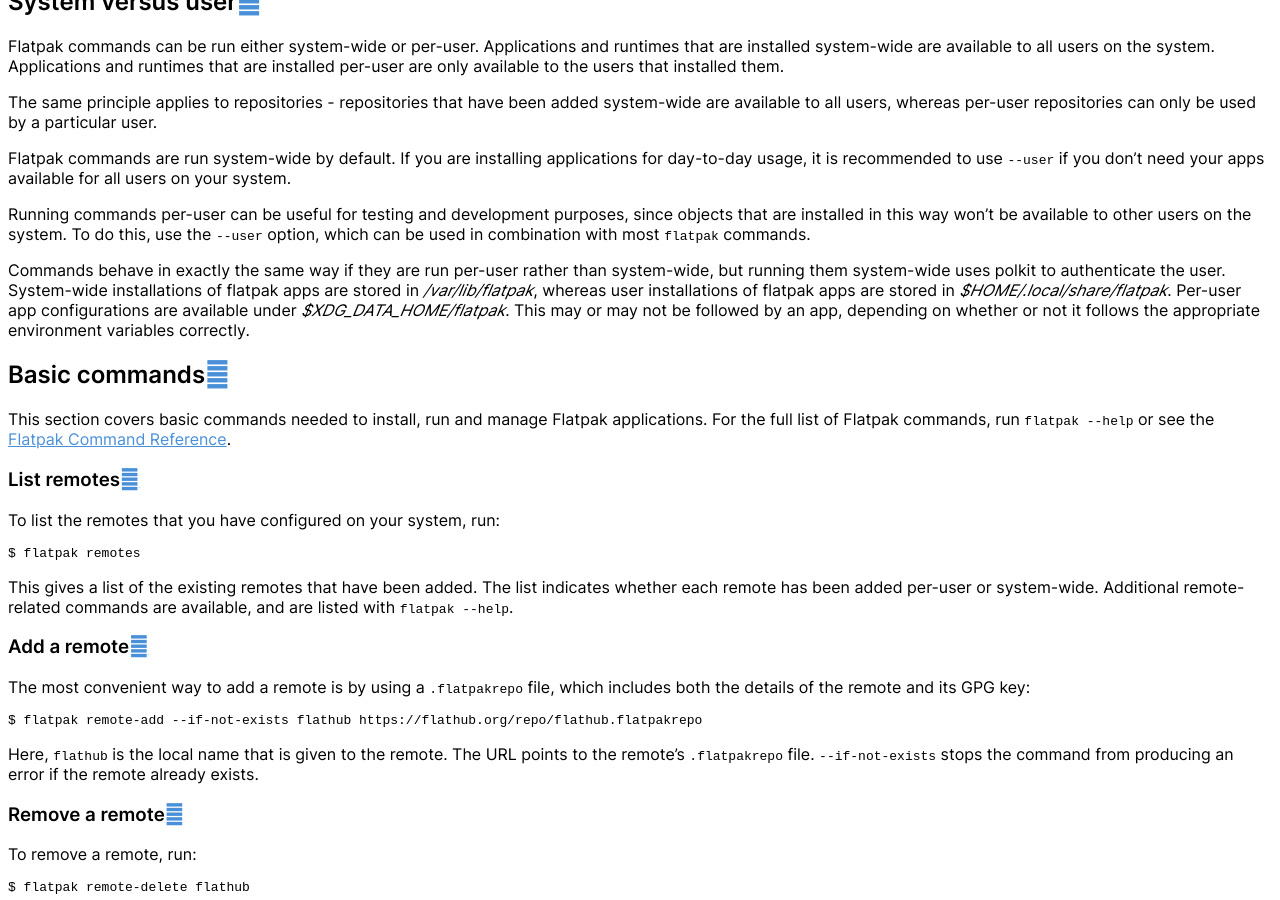
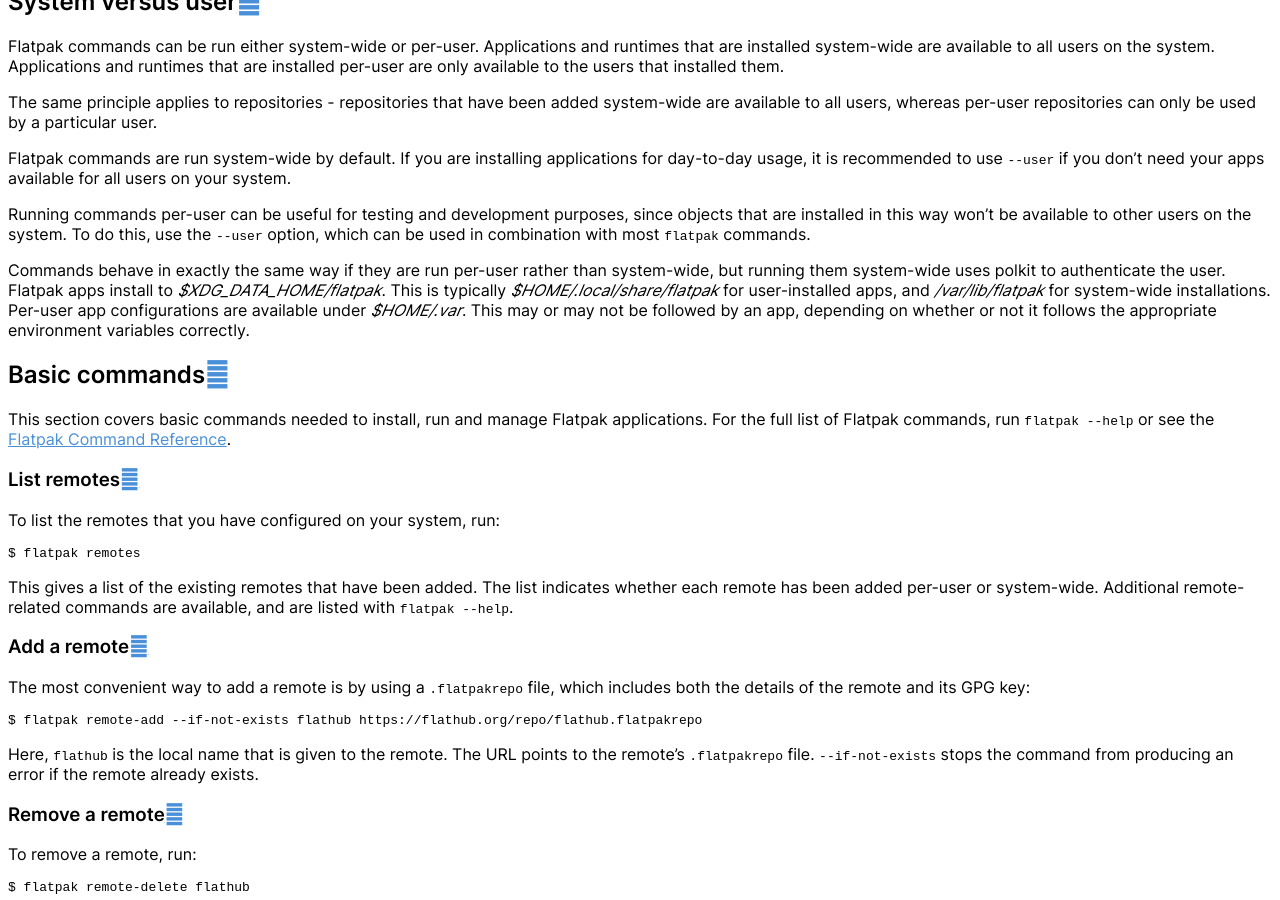
Before and after one commit to flatpak/flatpak-docs, a Sphinx documentation site: the page built from docs/using-flatpak.rst, in a window 1280 px wide and 900 px high, scrolled down 1495 px. Built offline with Sphinx 7.4.7 and the Read the Docs theme 2.0.0, drawn with Linux system fonts in a browser that asks for light colours.

Commit message:
Update using-flatpak.rst

```diff
--- a/docs/using-flatpak.rst
+++ b/docs/using-flatpak.rst
@@ -82,9 +82,9 @@ can be used in combination with most ``flatpak`` commands.
 
 Commands behave in exactly the same way if they are run per-user rather
 than system-wide, but running them system-wide uses polkit to authenticate the user.
-System-wide installations of flatpak apps are stored in `/var/lib/flatpak`,
-whereas user installations of flatpak apps are stored in `$HOME/.local/share/flatpak`.
-Per-user app configurations are available under `$XDG_DATA_HOME/flatpak`. This may or may not be
+Flatpak apps install to `$XDG_DATA_HOME/flatpak`. This is typically `$HOME/.local/share/flatpak`
+for user-installed apps, and `/var/lib/flatpak` for system-wide installations.
+Per-user app configurations are available under `$HOME/.var`. This may or may not be
 followed by an app, depending on whether or not it follows the appropriate environment
 variables correctly.
 
```
